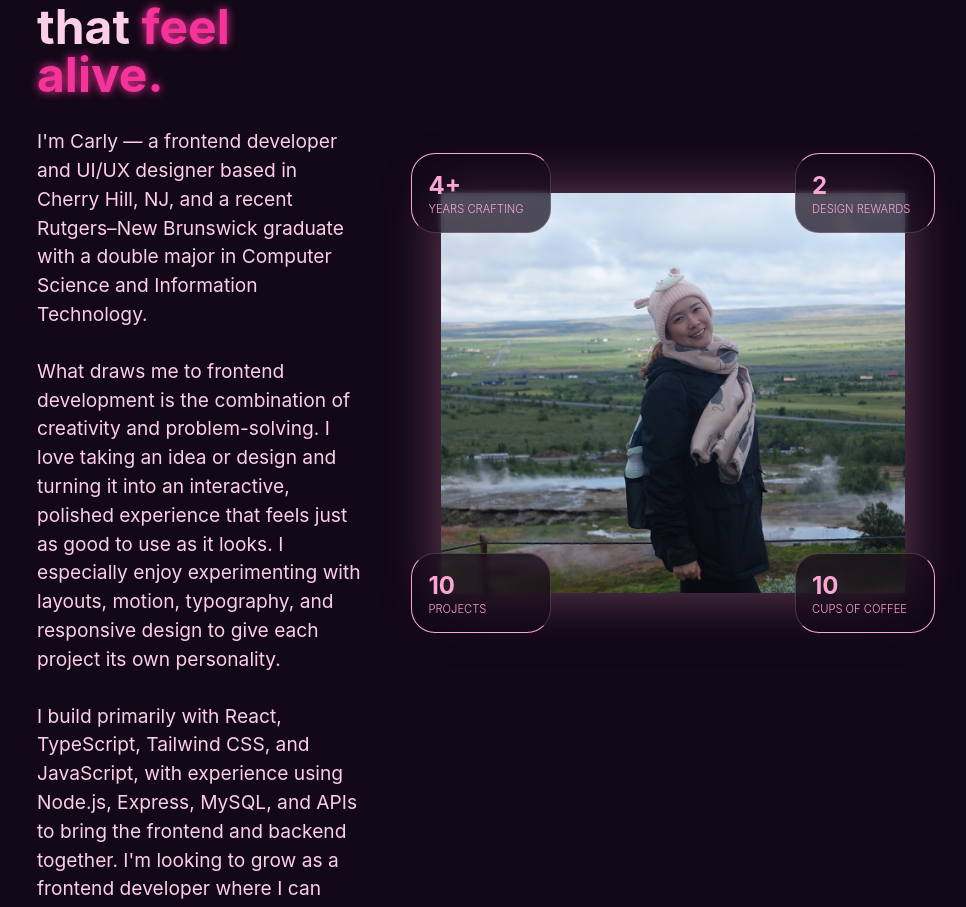
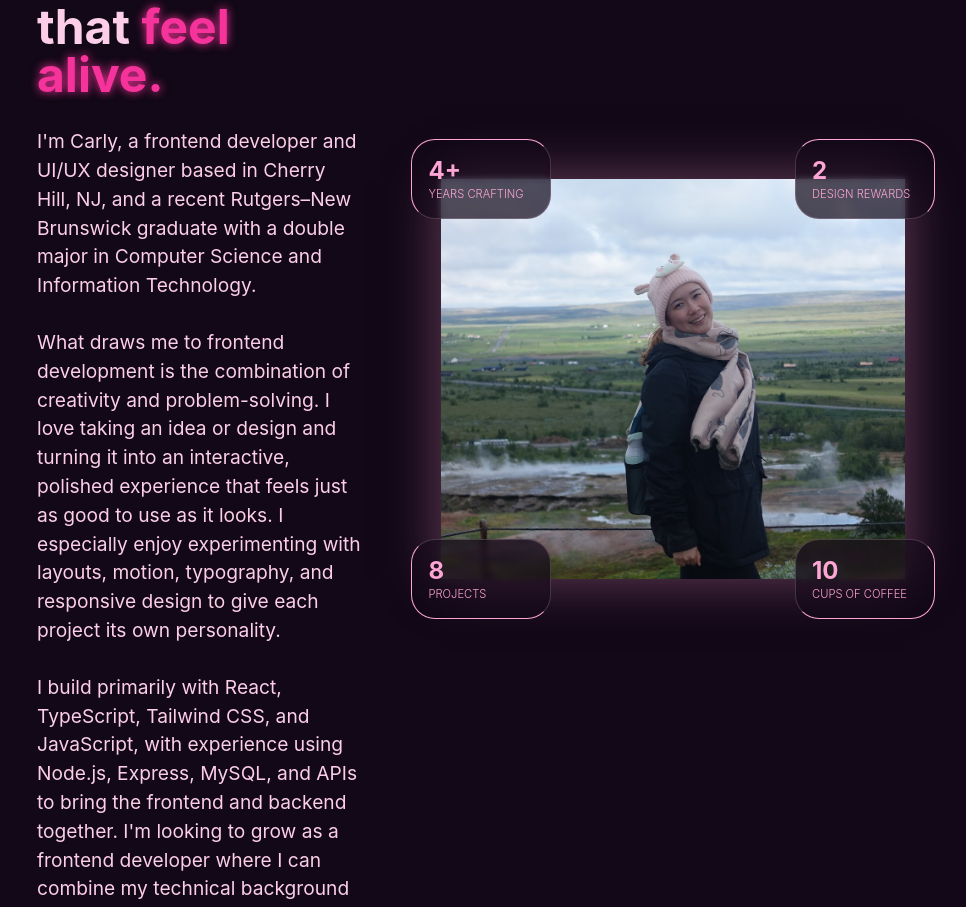
Before and after one commit to crrlyly/Portfolio-Website, a React (Vite) app in the folder client/: page / in a window 1280 px wide. Shown: the part 1060-1967 px from the top of the page, without its empty margins (169-1135 px from the left). Built offline with nearby package versions, Linux system fonts and the light colour scheme; no server answers.

Commit message:
Edited about me

```diff
--- a/client/src/components/About/About.tsx
+++ b/client/src/components/About/About.tsx
@@ -85,7 +85,7 @@ const About = () => {
           </span>
 
           <p className="mt-7 mb-7 text-[1.2rem] text-pink-200">
-            I'm Carly — a frontend developer and UI/UX designer based in Cherry
+            I'm Carly, a frontend developer and UI/UX designer based in Cherry
             Hill, NJ, and a recent Rutgers–New Brunswick graduate with a double
             major in Computer Science and Information Technology.
           </p>
@@ -134,7 +134,7 @@ const About = () => {
             </span>
           </div>
           <div className="backdrop-blur-[3px] border border-t-pink-200/20 border-r-pink-200/20 rounded-3xl z-20 absolute text-pink-300 w-35 h-20 -bottom-10 -left-7.5  bg-[#120817]/70 flex flex-col justify-center pl-4 text-2xl font-bold">
-            10{" "}
+            8{" "}
             <span className="block text-[.7rem] uppercase font-light">
               {" "}
               projects
```
